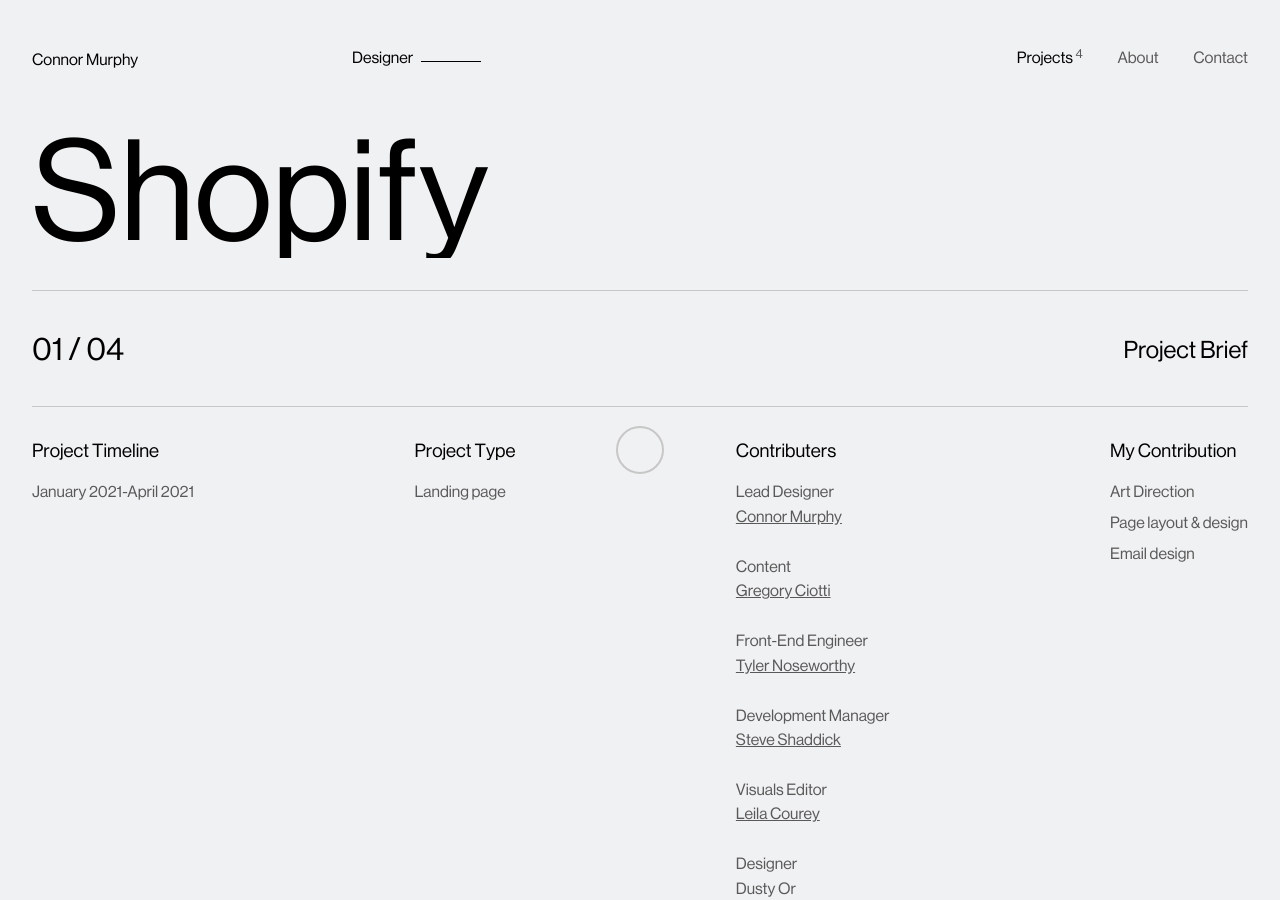
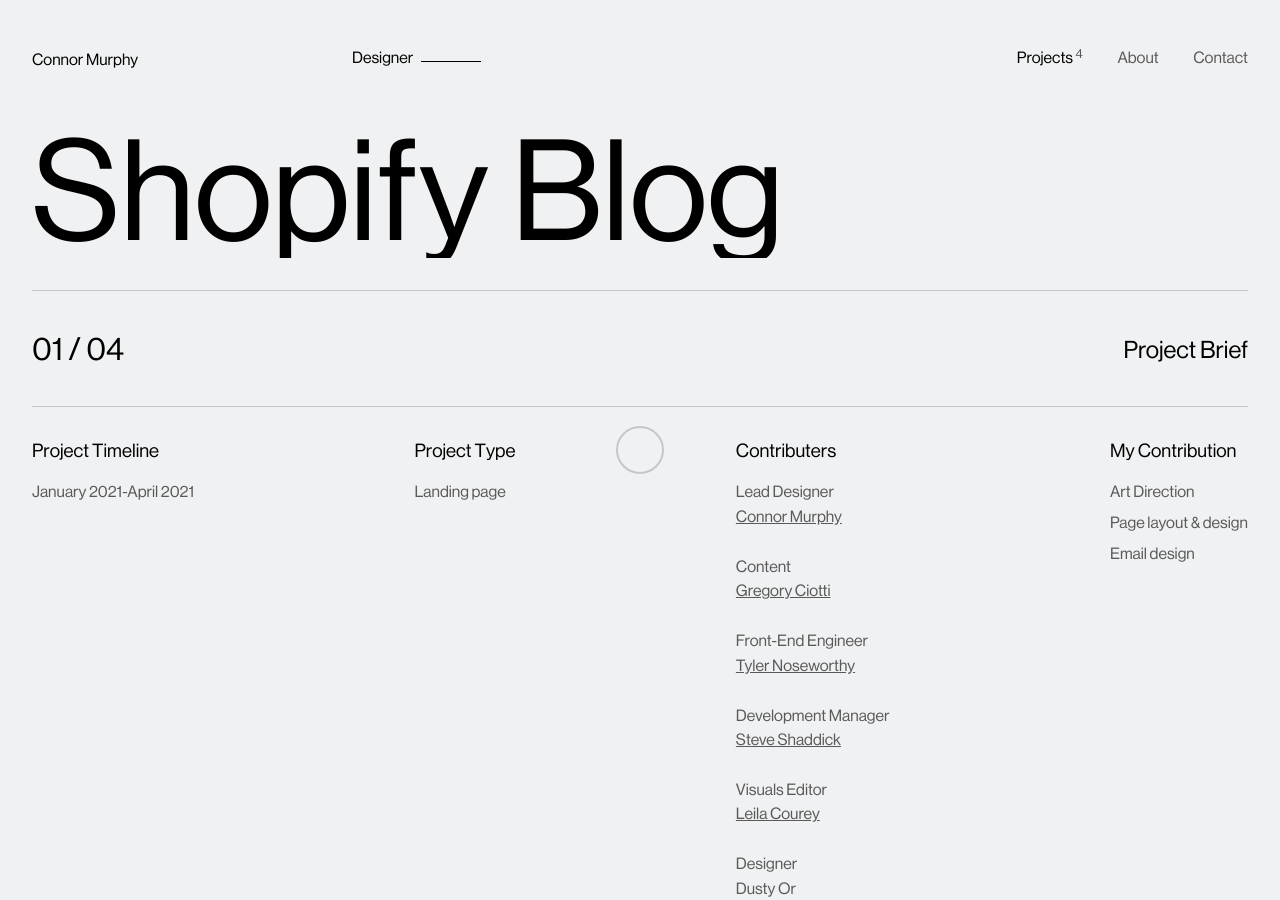
Before and after one commit to connormurphy/connormurphy.github.io, a Jekyll site: the page built from _projects/shopify.md, in a window 1280 px wide. Built offline with Jekyll 4.4.1, drawn with Linux system fonts in a browser that asks for light colours; nearby versions of some CDN libraries.

Commit message:
Update from Forestry.io Connor Murphy updated _projects/shopify.md

```diff
--- a/_projects/shopify.md
+++ b/_projects/shopify.md
@@ -1,6 +1,6 @@
 ---
 layout: project
-title: Shopify
+title: Shopify Blog
 listing_type: Website Design, Art Direction, Email Design
 type: Landing page
 description: Redesign of the article page on the Shopify blog
@@ -79,7 +79,7 @@
 
 ![](/assets/img/2021/search.jpg)
 
-![](/assets/img/2021/search-results.jpg)
+![](/assets/img/2021/search-results-1.jpg)
 
 ## Email Design
 
```
